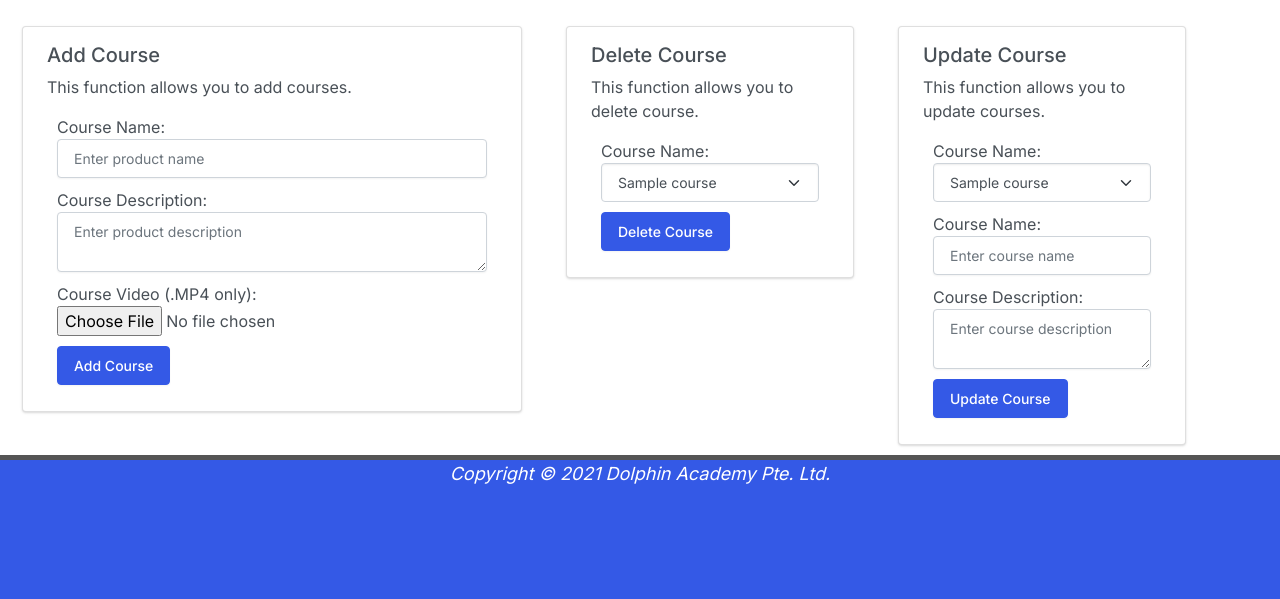
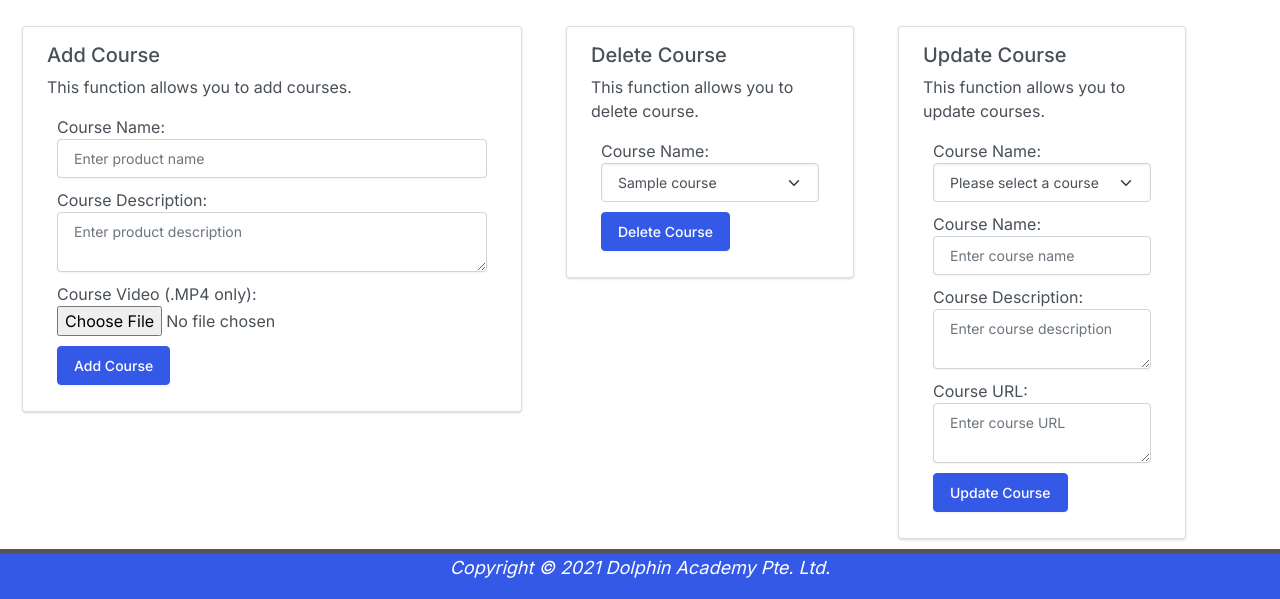
Before and after one commit to JustBrandonLim/DolphinAcademy, a PHP site: page /admin.php in a window 1280 px wide. Shown: the part 201-800 px from the top of the page. Run offline with PHP 8.4, Linux system fonts and the light colour scheme; the visitor is signed in with stand-in values (Sample User, id 1); tables that the repository leaves empty or names only in its code hold one stand-in row (values such as "Sample post"); some libraries are stand-ins or nearby versions; some web fonts are replaced.

Commit message:
ajax for admin page!!!

```diff
--- a/admin.php
+++ b/admin.php
@@ -13,6 +13,8 @@
         <?php
             include "./includes.inc.php";
         ?>
+        <!-- Dropdown JS -->
+        <script defer src="./javascript/admin.js" ></script>
     </head>
     <body>
         <?php
@@ -26,7 +28,7 @@
                 {
                     $errorMessage = "";
 
-                    $courseName = $courseDescription = "";
+                    $courseName = $courseDescription = $courseURL = "";
 
                     switch ($_POST["submit"]) {
                         case "add_course":
@@ -79,9 +81,18 @@
                                 $courseDescription = sanitizeInput($_POST["cdesc"]);
                             }
 
+                            if (empty($_POST["curl"]))
+                            {
+                                $errorMessage .= "Course URL is required.<br>";
+                            }
+                            else
+                            {
+                                $courseURL = sanitizeInput($_POST["curl"]);
+                            }
+
                             if (empty($errorMessage))
                             {
-                                $errorMessage = updateCourse($_POST["selectedCourseName"], $courseName, $courseDescription);
+                                $errorMessage = updateCourse($_POST["selectedCourseName"], $courseName, $courseDescription, $courseURL);
                             }
                             break;
                     }
@@ -185,7 +196,8 @@
                             <form name="delete_course_form" action="<?php echo $_SERVER["PHP_SELF"]; ?>" method="post">
                                 <div class="form-group">
                                     <label for="pname">Course Name:</label>
-                                    <select class="form-select" id="selectedCourseNameUpdate" name="selectedCourseName">
+                                    <select class="form-select" id="selectedCourseNameUpdate" name="selectedCourseName" onchange="getCourseDetails(this)">
+                                        <option>Please select a course</option>
                                         <?php
                                             $errorMessage = populateCoursesDropDown();
 
@@ -207,6 +219,12 @@
                                     <label for="cdesc">Course Description:</label>
                                     <textarea class="form-control" id="cdescUpdate" maxlength="255" name="cdesc"
                                             placeholder="Enter course description"></textarea>
+                                </div>
+
+                                <div class="form-group">
+                                    <label for="curl">Course URL:</label>
+                                    <textarea class="form-control" id="curlUpdate" maxlength="255" name="curl"
+                                            placeholder="Enter course URL"></textarea>
                                 </div>
 
                                 <div class="form-group">
--- /dev/null
+++ b/javascript/admin.js
@@ -0,0 +1,28 @@
+function getCourseDetails(selectObject)
+{
+    var value = selectObject.value;
+    if (value !== "Please select a course")
+    {
+        var xmlhttp = new XMLHttpRequest();
+        $.ajax({
+            url: "../get_course_details.php",
+            type: "GET",
+            data: {"courseName": value },
+            //dataType: "application/json; charset=utf-8",
+            success: function (data) {
+                var parsed = JSON.parse(data);
+                //alert(parsed[0]["name"]);
+                $("#cnameUpdate").val(parsed[0]["name"]);
+                //$("#cnameUpdate").html("test");
+                $("#cdescUpdate").html(parsed[0]["description"]);
+                $("#curlUpdate").html(parsed[0]["url"]);
+            }
+        });
+    }
+    else
+    {
+        $("#cnameUpdate").val("");
+        $("#cdescUpdate").html("");
+        $("#curlUpdate").html("");
+    }
+}
--- a/php/DatabaseFunctions.php
+++ b/php/DatabaseFunctions.php
@@ -326,7 +326,7 @@
     //Admin
     function populateCoursesDropDown()
     {
-        $selected = false;
+        //$selected = false;
 
         $errorMessage = "";
 
@@ -345,15 +345,15 @@
             {
                 while($row = $result->fetch_assoc())
                 {
-                    if (!$selected)
-                    {
-                        echo "<option selected value=\"" . $row["name"] . "\">" . $row["name"] . "</option>";
-                        $selected = true;
-                    }
-                    else
-                    {
+                    //if (!$selected)
+                    //{
+                    //    echo "<option selected value=\"" . $row["name"] . "\">" . $row["name"] . "</option>";
+                    //    $selected = true;
+                    //}
+                    //else
+                    //{
                         echo "<option value=\"" . $row["name"] . "\">" . $row["name"] . "</option>";
-                    }
+                    //}
                 }
             }
             else
@@ -454,7 +454,7 @@
         return $errorMessage;
     }
 
-    function updateCourse($selectedCourseName, $courseName, $courseDescription)
+    function updateCourse($selectedCourseName, $courseName, $courseDescription, $courseUrl)
     {
         $errorMessage = "";
 
@@ -463,8 +463,8 @@
 
         try
         {
-            $statement = $connectionGet->prepare("UPDATE dolphin_academy_courses SET name=?, description=? WHERE name=?");
-            $statement->bind_param("sss", $courseName, $courseDescription, $selectedCourseName);
+            $statement = $connectionGet->prepare("UPDATE dolphin_academy_courses SET name=?, description=?, url=? WHERE name=?");
+            $statement->bind_param("ssss", $courseName, $courseDescription, $courseUrl, $selectedCourseName);
             if (!$statement->execute())
             {
                 $errorMessage = "An error has occured. Please try again.";
@@ -532,4 +532,45 @@
         return $errorMessage;
     }
 
+    function getCourseDetail($name)
+    {
+        $errorMessage = "";
+
+        $connection = DatabaseConnection::getInstance();
+        $connectionGet = $connection->getConnection();
+
+        try
+        {
+            $statement = $connectionGet->prepare("SELECT * FROM dolphin_academy_courses WHERE name=?");
+            $statement->bind_param("s", $name);
+            if (!$statement->execute())
+            {
+                $errorMessage = "An error has occured. Please try again.";
+            }
+            $result = $statement->get_result();
+            if ($result->num_rows > 0)
+            {
+                $newArr = array();
+                /* fetch associative array */
+                while($row = $result->fetch_assoc())
+                {
+                    $newArr[] = $row;
+                }
+                //print_r($newArr);
+                echo json_encode($newArr);
+            }
+            else
+            {
+                echo "No courses available.";
+            }
+            $statement->close();
+        }
+        catch (Exception $e)
+        {
+            echo "An error has occured. Please try again.";
+            return $errorMessage;
+        }
+
+        return $errorMessage;
+    }
 ?>
```
Also changed, not shown: get_course_details.php (added, +15 -0 lines).
